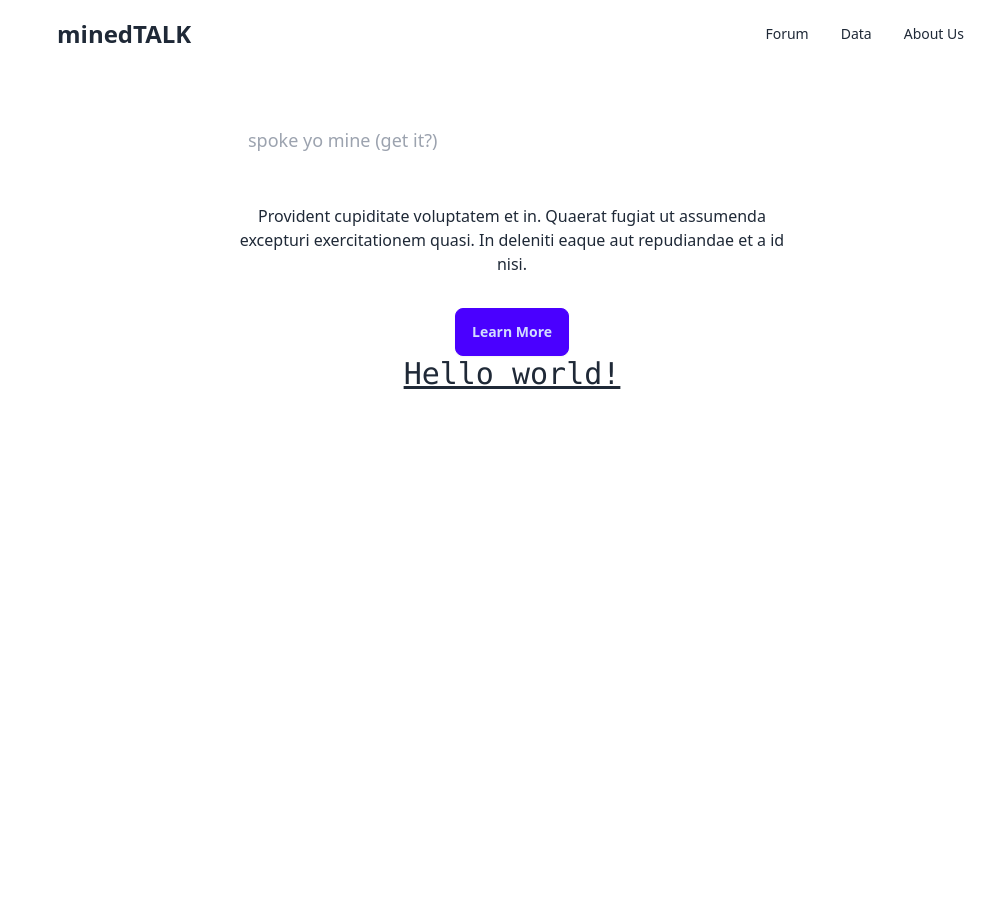
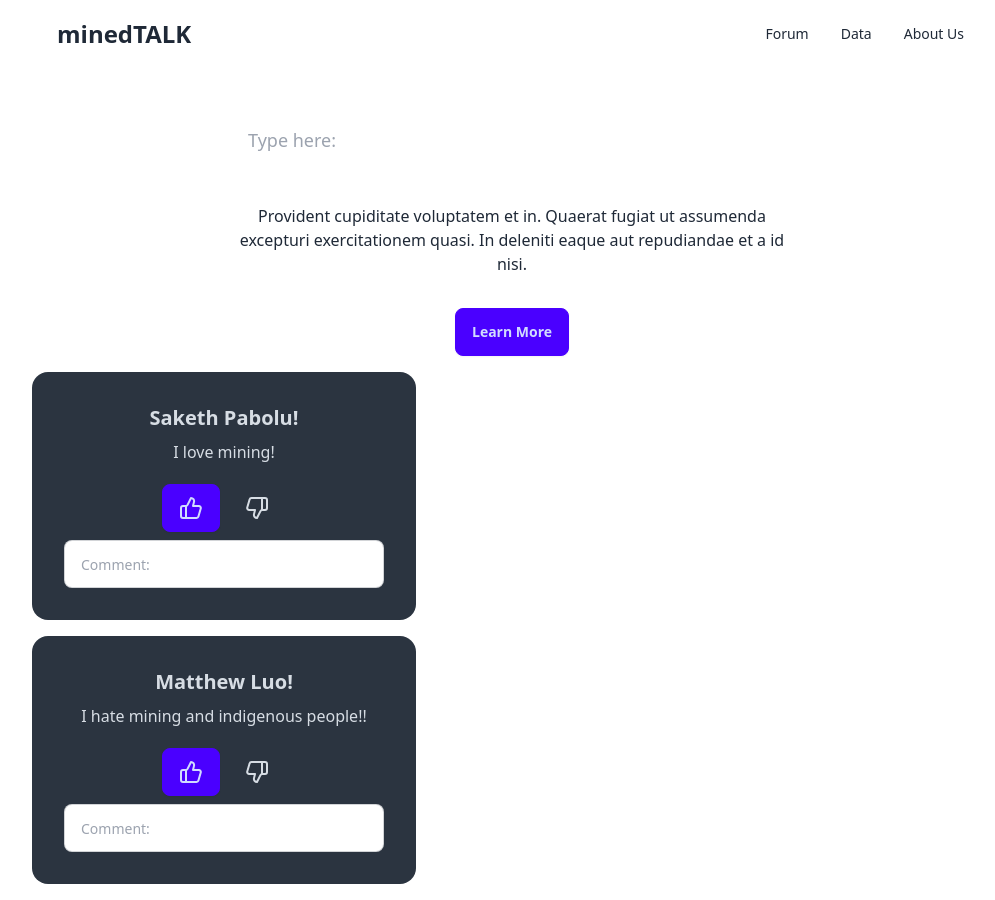
Before and after one commit to spabolu/spark-challenge, a React (Vite) app in the folder frontend/: page / in a window 1280 px wide. Shown: the whole page, without its empty margins (128-1123 px from the left). Before the commit the page ends 800 px from the top, so only its background shows below. Built offline with nearby package versions, Linux system fonts and the light colour scheme.

Commit message:
updating code

```diff
--- a/frontend/package.json
+++ b/frontend/package.json
@@ -11,6 +11,7 @@
   },
   "dependencies": {
     "autoprefixer": "^10.4.20",
+    "node": "^22.8.0",
     "postcss": "^8.4.45",
     "react": "^18.3.1",
     "react-dom": "^18.3.1"
--- a/frontend/src/App.jsx
+++ b/frontend/src/App.jsx
@@ -1,14 +1,15 @@
 import Input from "./components/Input";
 import Nav from "./components/Nav";
-
+import CommentCards from './components/CommentCards';
 function App() {
   return (
     <div className="w-3/4 m-auto">
       <div className="text-center">
         <Nav />
         <Input />
-        <h1 className="text-3xl font-mono underline">Hello world!</h1>
+        <h1 className="text-3xl font-mono underline"></h1>
       </div>
+      <CommentCards />
     </div>
   );
 }
--- a/frontend/src/components/CommentCards.jsx
+++ b/frontend/src/components/CommentCards.jsx
@@ -1,7 +1,48 @@
-import React from 'react'
+import { ThumbsDownIcon, ThumbsUpIcon } from 'lucide-react';
+import React, { useState } from 'react';
+
+const userComments = [
+  {
+    username: 'Saketh Pabolu',
+    message: 'I love mining!',
+    upvote: 5,
+    downvote: 5,
+  },
+  ,
+  {
+    username: 'Matthew Luo',
+    message: 'I hate mining and indigenous people!!',
+  },
+];
 
 export default function CommentCards() {
   return (
-    <div>CommentCards</div>
-  )
+    <>
+      {userComments.map((content, index) => (
+        <div
+          className="card bg-neutral text-neutral-content w-96 my-4"
+          key={index}
+        >
+          <div className="card-body items-center text-center">
+            <h2 className="card-title">{content.username}!</h2>
+            <p>{content.message}</p>
+            <div className="card-actions justify-end mt-3">
+              <button className="btn btn-primary">
+                <ThumbsUpIcon></ThumbsUpIcon>
+              </button>
+              <button className="btn btn-ghost">
+                <ThumbsDownIcon></ThumbsDownIcon>
+              </button>
+            </div>
+            {/* md */}
+            <input
+              type="text"
+              placeholder="Comment: "
+              className="input input-bordered input-md w-full max-w-xs mx-auto"
+            />
+          </div>
+        </div>
+      ))}
+    </>
+  );
 }
--- a/frontend/src/components/Input.jsx
+++ b/frontend/src/components/Input.jsx
@@ -6,7 +6,7 @@ export default function Input() {
       <div class="text-center">
         <input
           type="text"
-          placeholder="spoke yo mine (get it?)"
+          placeholder="Type here: "
           className="input-lg rounded-3xl input-bordered w-full"
         />
 
```
Also changed, not shown: 2 other files (tests, documents, lock files or other folders).
